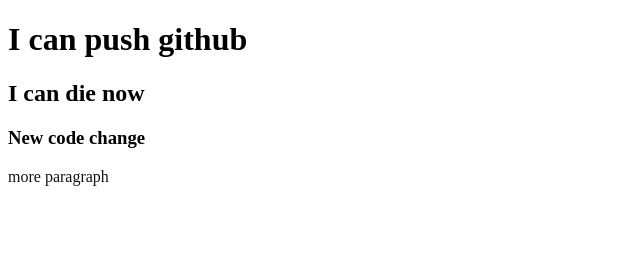
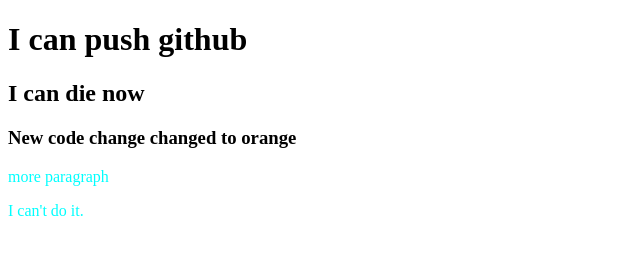
Before and after one commit to SkAhamed/my-second-repo, a plain HTML site: page index.html in a window 1280 px wide. Shown: the whole page, without its empty margins (0-640 px from the left). Drawn offline with Linux system fonts and the light colour scheme.

Commit message:
color changed

```diff
--- a/index.html
+++ b/index.html
@@ -12,8 +12,9 @@
 <body>
     <h1>I can push github</h1>
     <h2>I can die now</h2>
-    <h3>New code change</h3>
+    <h3>New code change changed to orange</h3>
     <p>more paragraph</p>
+    <p>I can't do it.</p>
 </body>
 
 </html>
--- a/style.css
+++ b/style.css
@@ -1,3 +1,7 @@
 p {
     color: #141313;
 }
+
+p {
+    color: aqua;
+}
```
